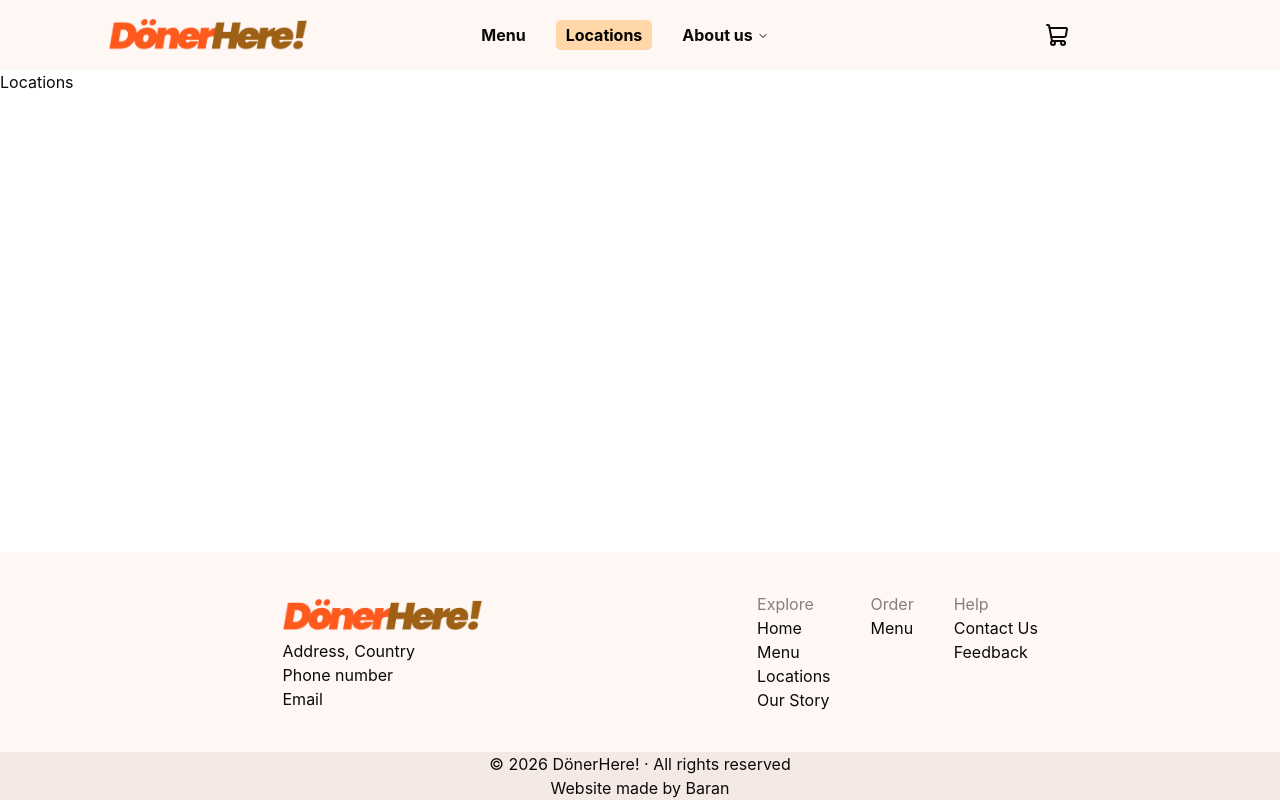
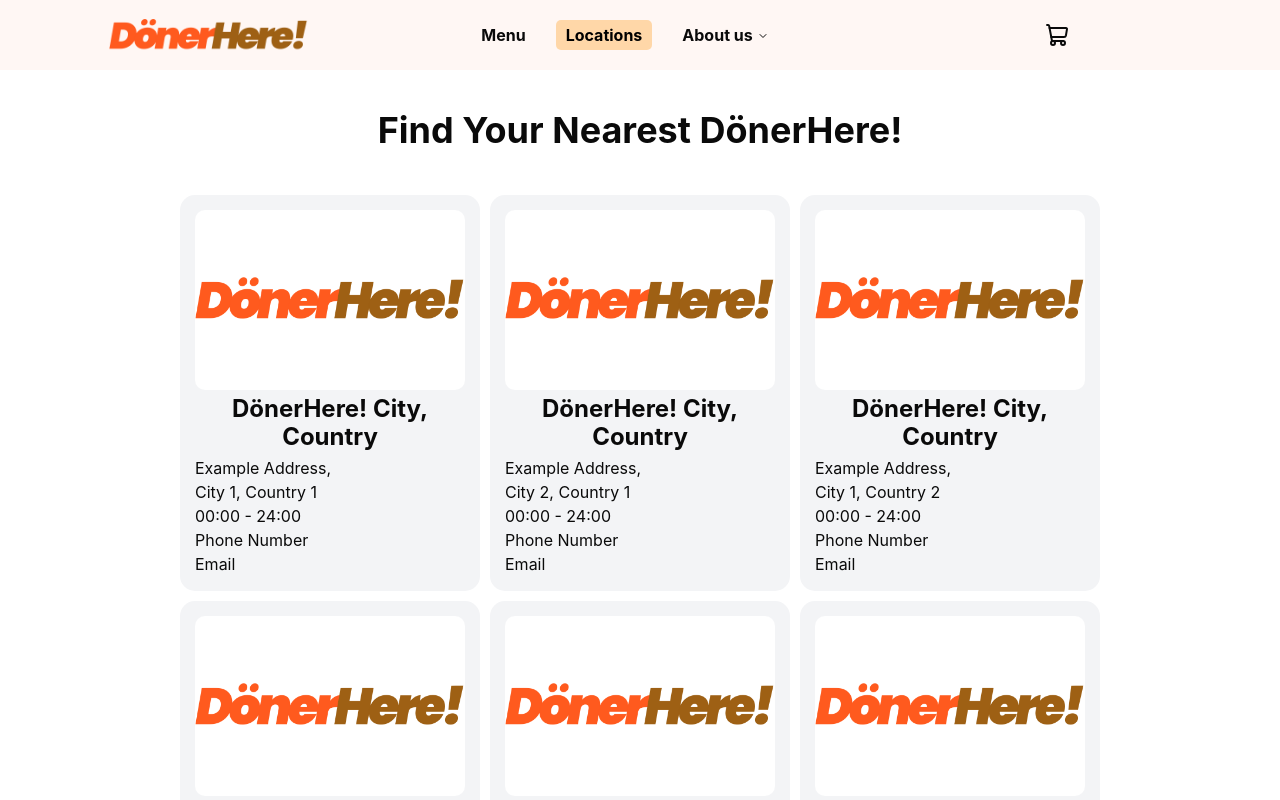
Before and after one commit to barannnnnnnnn/donerhere, a React (Vite) app: page /locations in a window 1280 px wide. Shown: the top 800 px of the page. Built offline with nearby package versions, Linux system fonts and the light colour scheme; a web font is replaced by a local one.

Commit message:
locations

```diff
--- /dev/null
+++ b/data/locations.ts
@@ -0,0 +1,80 @@
+export type Location = {
+  name: string;
+  address: string;
+  city: string;
+  country: string;
+  open: string;
+  close: string;
+  phone: string;
+  email: string;
+  image: string;
+};
+
+export const locations: Location[] = [
+  {
+    name: "DönerHere! City, Country",
+    address: "Example Address",
+    city: "City 1",
+    country: "Country 1",
+    open: "00:00",
+    close: "24:00",
+    phone: "Phone Number",
+    email: "Email",
+    image: "src/assets/logo/donerhere_logo.png",
+  },
+  {
+    name: "DönerHere! City, Country",
+    address: "Example Address",
+    city: "City 2",
+    country: "Country 1",
+    open: "00:00",
+    close: "24:00",
+    phone: "Phone Number",
+    email: "Email",
+    image: "src/assets/logo/donerhere_logo.png",
+  },
+  {
+    name: "DönerHere! City, Country",
+    address: "Example Address",
+    city: "City 1",
+    country: "Country 2",
+    open: "00:00",
+    close: "24:00",
+    phone: "Phone Number",
+    email: "Email",
+    image: "src/assets/logo/donerhere_logo.png",
+  },
+  {
+    name: "DönerHere! City, Country",
+    address: "Example Address",
+    city: "City 1",
+    country: "Country 3",
+    open: "00:00",
+    close: "24:00",
+    phone: "Phone Number",
+    email: "Email",
+    image: "src/assets/logo/donerhere_logo.png",
+  },
+  {
+    name: "DönerHere! City, Country",
+    address: "Example Address",
+    city: "City 2",
+    country: "Country 3",
+    open: "00:00",
+    close: "24:00",
+    phone: "Phone Number",
+    email: "Email",
+    image: "src/assets/logo/donerhere_logo.png",
+  },
+  {
+    name: "DönerHere! City, Country",
+    address: "Example Address",
+    city: "City 3",
+    country: "Country 3",
+    open: "00:00",
+    close: "24:00",
+    phone: "Phone Number",
+    email: "Email",
+    image: "src/assets/logo/donerhere_logo.png",
+  },
+];
--- /dev/null
+++ b/src/components/LocationsCard.tsx
@@ -0,0 +1,39 @@
+import type { Location } from "../../data/locations";
+
+function LocationsCard({
+  name,
+  address,
+  city,
+  country,
+  open,
+  close,
+  phone,
+  email,
+  image,
+}: Location) {
+  return (
+    <div className="bg-gray-100 p-[15px] w-[300px] h-fit m-[5px] rounded-[15px]">
+      <img
+        className="w-auto h-[180px] bg-white object-contain rounded-[10px]"
+        src={image}
+        alt=""
+      />
+      <h2 className="text-[24px]/[28px] text-center font-bold mt-[5px]">
+        {name}
+      </h2>
+      <div className="mt-[5px]">
+        <p>{address},</p>
+        <p>
+          {city}, {country}
+        </p>
+        <p>
+          {open} - {close}
+        </p>
+        <p>{phone}</p>
+        <p>{email}</p>
+      </div>
+    </div>
+  );
+}
+
+export default LocationsCard;
--- a/src/pages/Home.tsx
+++ b/src/pages/Home.tsx
@@ -1,9 +1,9 @@
 import PromotionCarousel from "../components/PromotionCarousel";
-import { promotions } from "../../menuData/promotions";
+import { promotions } from "../../data/promotions";
 
 import { CarouselItem } from "../../@/components/ui/carousel";
 import MenuCategoryCard from "../components/MenuCategoryCard";
-import { categories } from "../../menuData/categories";
+import { categories } from "../../data/categories";
 
 function Home() {
   return (
--- a/src/pages/Locations.tsx
+++ b/src/pages/Locations.tsx
@@ -1,5 +1,35 @@
+import { locations } from "../../data/locations";
+import LocationsCard from "../components/LocationsCard";
+
 function Locations() {
-  return <p>Locations</p>;
+  return (
+    <>
+      <div className="sm:h-[120px] h-[70px] flex items-center justify-center">
+        <h2 className="text-center font-bold sm:text-[36px] text-[24px]/[28px]">
+          Find Your Nearest DönerHere!
+        </h2>
+      </div>
+      <div className="flex justify-center items-center">
+        <div className="max-w-[1200px]">
+          <div className="flex flex-wrap justify-center">
+            {locations.map((location) => (
+              <LocationsCard
+                name={location.name}
+                address={location.address}
+                city={location.city}
+                country={location.country}
+                open={location.open}
+                close={location.close}
+                phone={location.phone}
+                email={location.email}
+                image={location.image}
+              ></LocationsCard>
+            ))}
+          </div>
+        </div>
+      </div>
+    </>
+  );
 }
 
 export default Locations;
--- a/src/pages/Menu.tsx
+++ b/src/pages/Menu.tsx
@@ -1,6 +1,6 @@
 import MenuCategory from "../components/MenuCategory";
-import { categories } from "../../menuData/categories";
-import { products } from "../../menuData/products";
+import { categories } from "../../data/categories";
+import { products } from "../../data/products";
 import { useParams } from "react-router";
 import FoodCard from "../components/FoodCard";
 import MenuCategoryButton from "../components/MenuCategoryButton";
```
Also changed, not shown: data/categories.ts (renamed from menuData/categories.ts), data/products.ts (renamed from menuData/products.ts), data/promotions.ts (renamed from menuData/promotions.ts).
